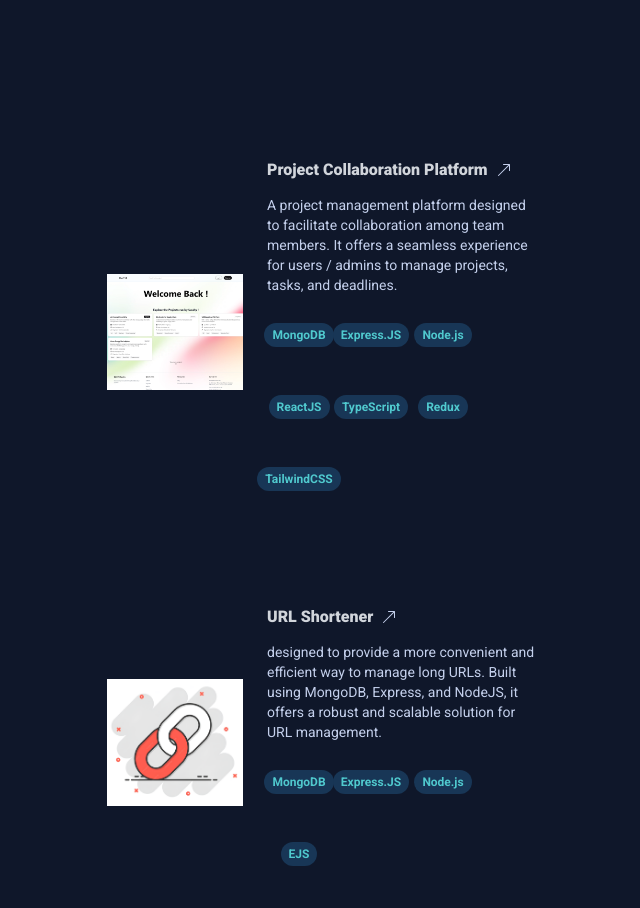
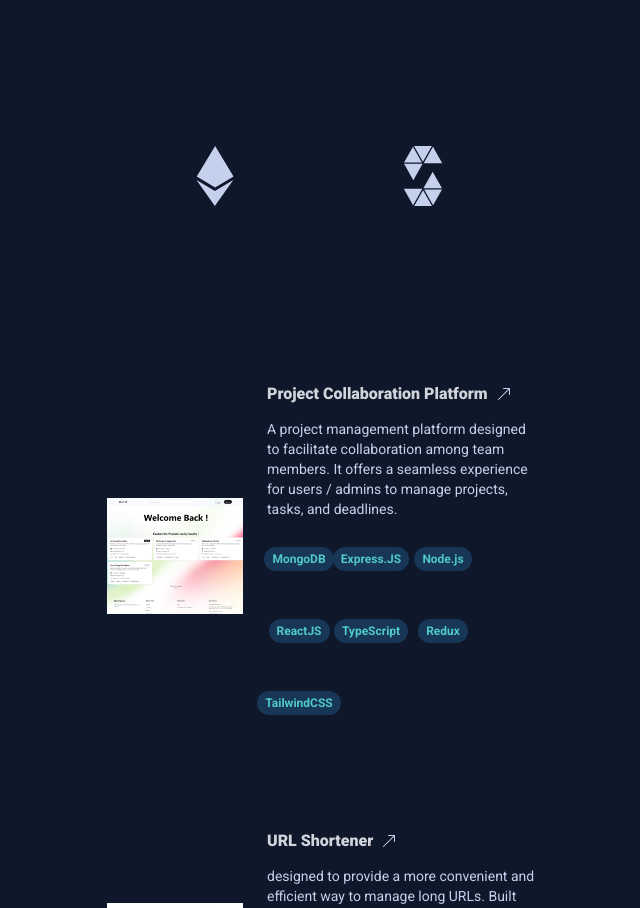
Before and after one commit to Dev750wala/PF, a React (Vite) app: page / in a window 1280 px wide. Shown: the part 2520-3428 px from the top of the page, without its empty margins (601-1241 px from the left). Built offline with nearby package versions, Linux system fonts and the light colour scheme; a web font is replaced by a local one.

Commit message:
adding new tech-stack

```diff
--- a/src/components/Right/Technologies2/Bar.jsx
+++ b/src/components/Right/Technologies2/Bar.jsx
@@ -1,6 +1,6 @@
 import React, { useState } from 'react'
 import { motion } from 'framer-motion'
-import { SiHtml5, SiCss3, SiTailwindcss, SiJavascript, SiReact, SiTypescript, SiNextdotjs, SiRedux, SiExpress, SiPython, SiNodedotjs, SiMongodb, SiPostgresql, SiPrisma } from 'react-icons/si'
+import { SiHtml5, SiCss3, SiTailwindcss, SiJavascript, SiReact, SiTypescript, SiNextdotjs, SiRedux, SiExpress, SiPython, SiNodedotjs, SiMongodb, SiPostgresql, SiPrisma, SiSolidity, SiEthereum } from 'react-icons/si'
 
 const SkillDisplay = () => {
     const [hoveredIndex, setHoveredIndex] = useState(null)
@@ -19,7 +19,9 @@ const SkillDisplay = () => {
         { name: 'Python', icon: <SiPython className='bg-transparent' /> },
         { name: 'MongoDB', icon: <SiMongodb className='bg-transparent' /> },
         { name: 'PostgreSQL', icon: <SiPostgresql className='bg-transparent' /> },
-        { name: 'PrismaORM', icon: <SiPrisma className='bg-transparent' /> }
+        { name: 'PrismaORM', icon: <SiPrisma className='bg-transparent' /> },
+        { name: 'Ethereum', icon: <SiEthereum className='bg-transparent' /> },
+        { name: 'Solidity', icon: <SiSolidity className='bg-transparent' /> },
     ]
 
     return (
```
